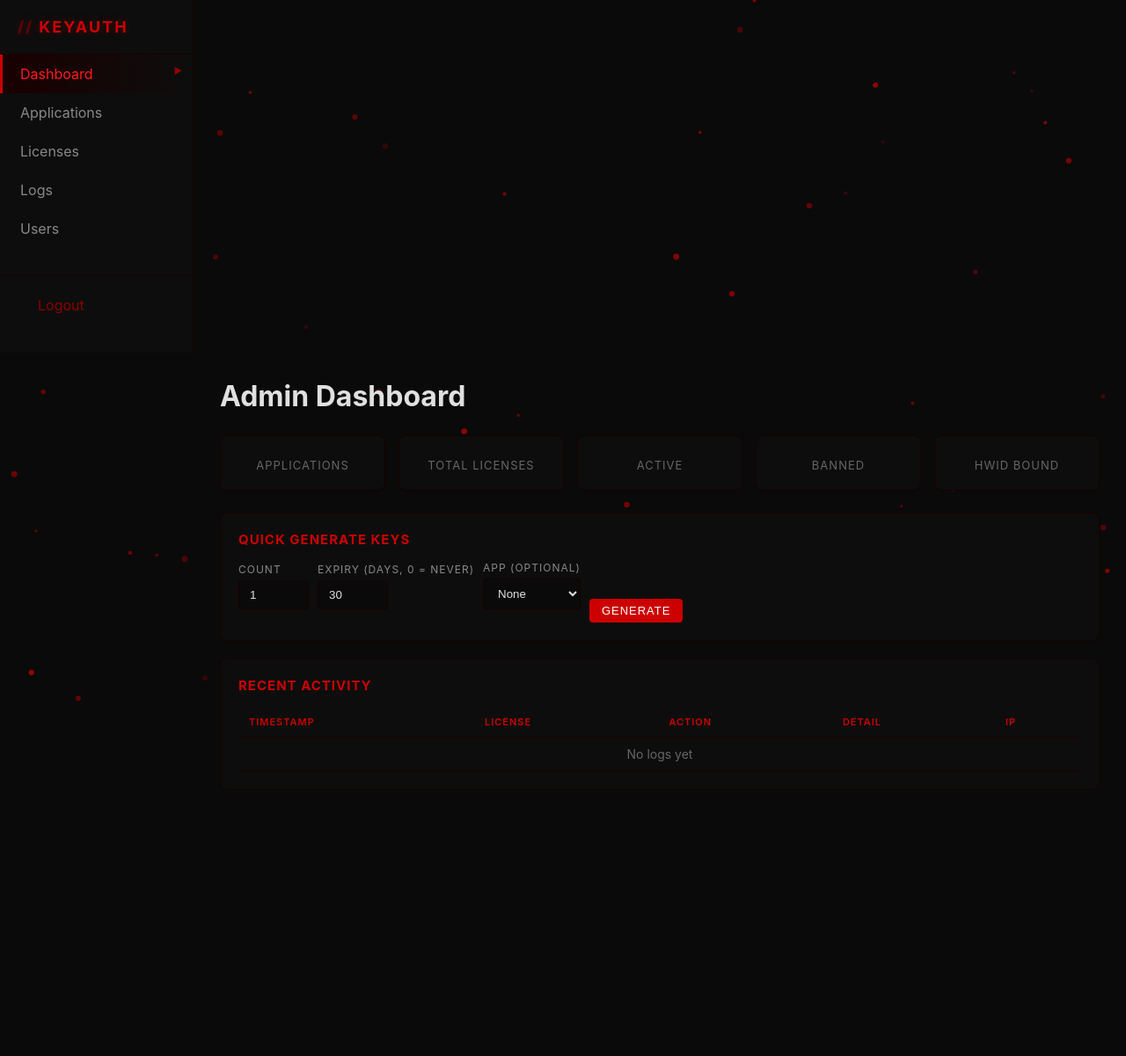
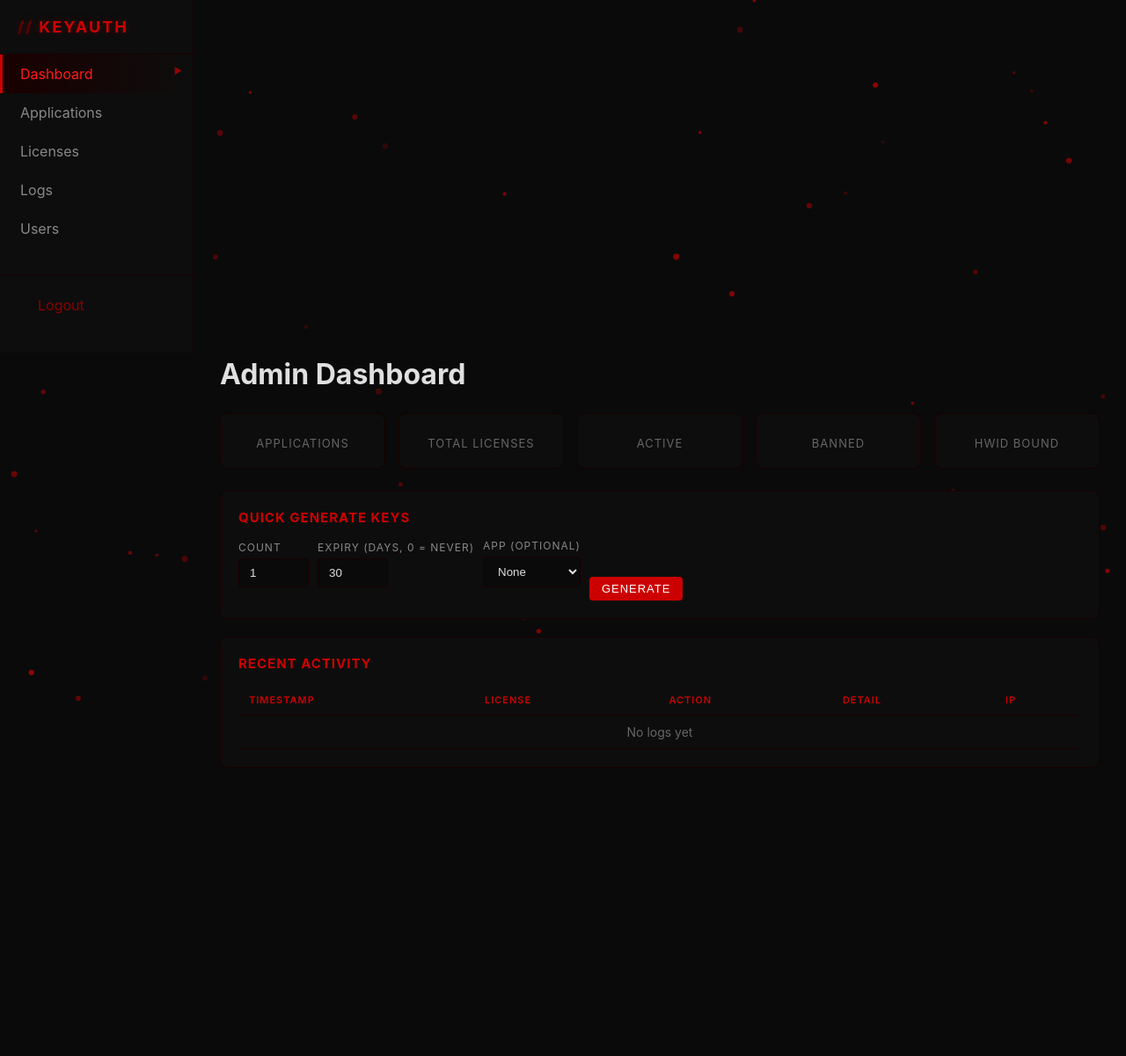
Before and after one commit to seconda87267-hue/keyauth-clone, a Python web app: template server/admin/templates/dashboard.html in a window 1280 px wide. Shown: the whole page at 88% size. Run offline with Jinja, Linux system fonts and the light colour scheme; the template is opened without the code that fills it, so the values that code supplies are empty.

Commit message:
Fix top gap: reduce main padding-top to 5px, reset h1 margin

```diff
--- a/server/admin/templates/base.html
+++ b/server/admin/templates/base.html
@@ -29,7 +29,8 @@
         .sidebar a:hover::after { width: 100%; }
         .sidebar a:hover, .sidebar a.active { background: linear-gradient(90deg, #1a0000, transparent); color: #ff1a1a; border-left: 3px solid #cc0000; }
         .sidebar a.active::before { content: '▶'; position: absolute; right: 12px; font-size: 10px; color: #cc0000; animation: pulse 1.5s infinite; }
-        .main { margin-left: 220px; padding: 30px; animation: slideIn 0.4s ease; min-height: 100vh; }
+        .main { margin-left: 220px; padding: 5px 30px 30px; animation: slideIn 0.4s ease; min-height: 100vh; }
+        .main h1 { margin-top: 0; }
 
         .card { background: #0d0d0d; border-radius: 8px; padding: 20px; margin-bottom: 20px; border: 1px solid #1a0000; animation: fadeIn 0.5s ease; transition: all 0.3s ease; }
         .card:hover { border-color: #330000; box-shadow: 0 0 15px rgba(204,0,0,0.1); }
```
